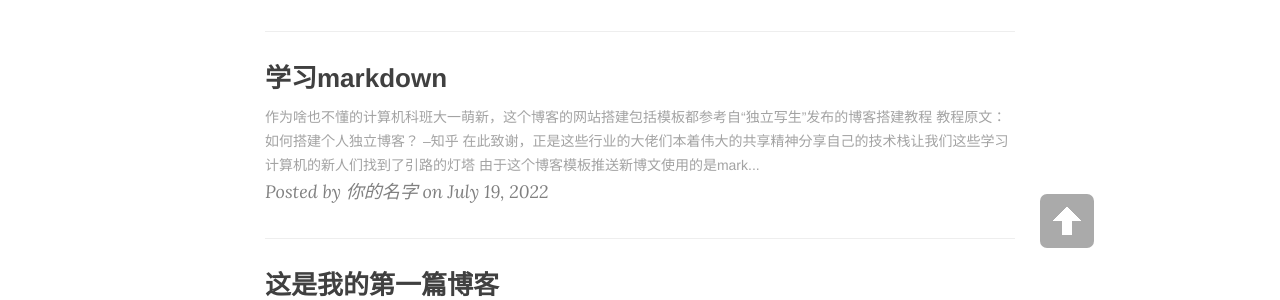
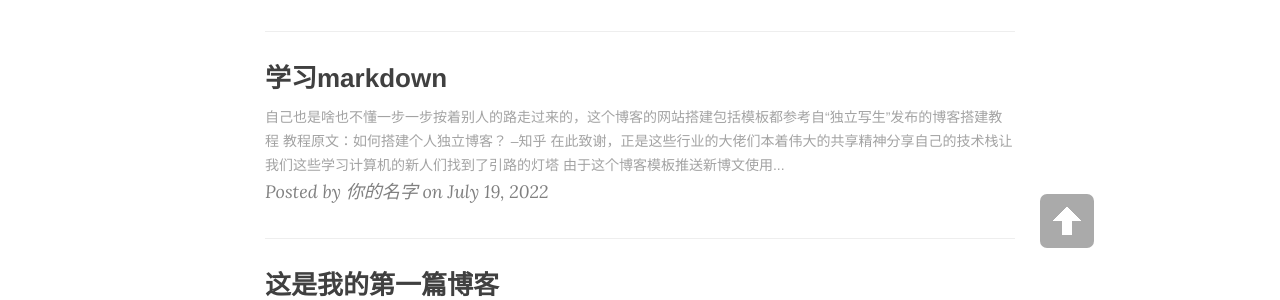
Before and after one commit to NumbNutN/NumbNutN.github.io, a Jekyll site: the page built from index.html, in a window 1280 px wide. Shown: the part 622-922 px from the top of the page. Built offline with Jekyll 4.4.1, drawn with Linux system fonts in a browser that asks for light colours; nearby versions of some CDN libraries; the list of posts is cut into pages by our own code.

Commit message:
Update 2022-07-19-markdown-learning.md
content fixed

```diff
--- a/_posts/2022-07-19-markdown-learning.md
+++ b/_posts/2022-07-19-markdown-learning.md
@@ -7,7 +7,7 @@ tags: [第一次,耶喜]
 description: 文章金句。
 ---
 
-### 作为啥也不懂的计算机科班大一萌新，这个博客的网站搭建包括模板都参考自“独立写生”发布的博客搭建教程
+### 自己也是啥也不懂一步一步按着别人的路走过来的，这个博客的网站搭建包括模板都参考自“独立写生”发布的博客搭建教程
 教程原文：[如何搭建个人独立博客？ --知乎](https://www.zhihu.com/question/20463581/answer/51381121)
 在此致谢，正是这些行业的大佬们本着伟大的共享精神分享自己的技术栈让我们这些学习计算机的新人们找到了引路的灯塔
 由于这个博客模板推送新博文使用的是markdown语法
```
